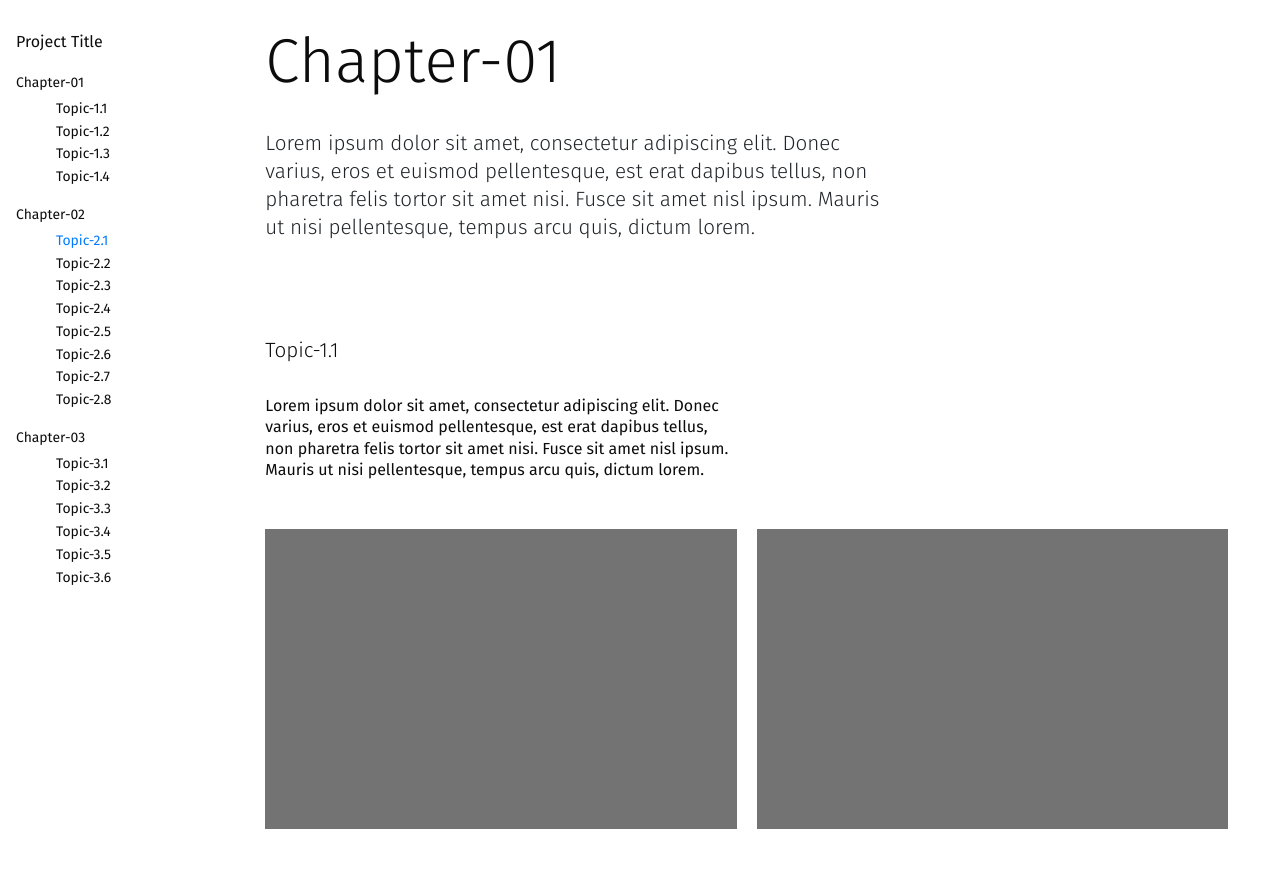
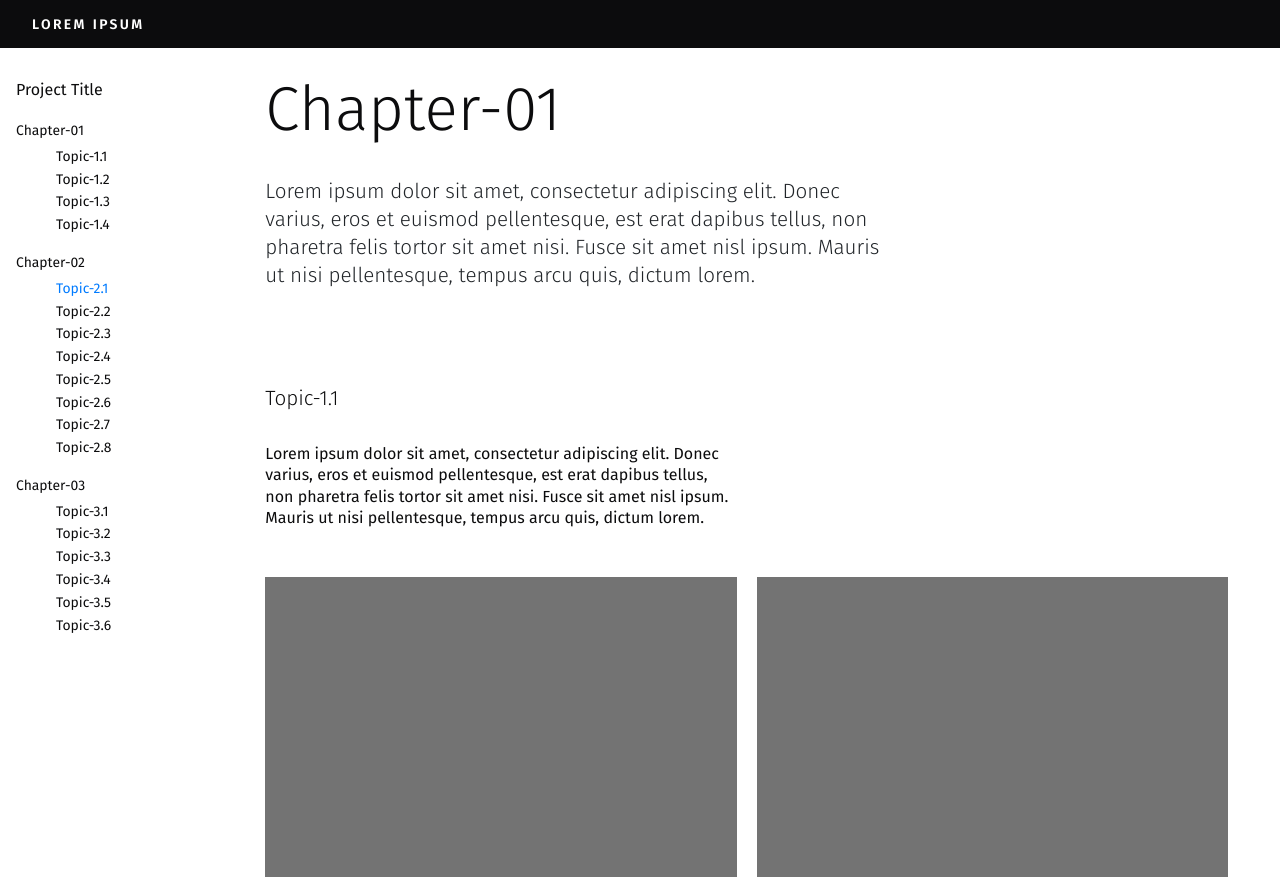
Before and after one commit to bruphil/iot-class, a plain HTML site: page index.html in a window 1280 px wide. Before the commit the page ends 829 px from the top, so only its background shows below. Drawn offline with nearby package versions, Linux system fonts and the light colour scheme.

Commit message:
added main header

```diff
--- a/index.html
+++ b/index.html
@@ -12,7 +12,9 @@
 </head>
 
 <body>
-
+  <div class="main-header">
+      <div class="project-name">LOREM IPSUM</div>
+  </div>
   <section class="all">
   <div class="main-nav">
     <nav class="main-nav__child">
--- a/sass/style.scss
+++ b/sass/style.scss
@@ -45,43 +45,55 @@ $extra-light: 200;
 
 //Typo mixins
 @mixin display (){
+  margin-bottom: 0;
+
   color: $grey-90;
+
   font-size: $display-20;
   font-weight: $extra-light;
-  margin-bottom: 0;
 }
 
 @mixin title-10 (){
+  margin-bottom: 0;
+
   color: $grey-90;
+
   font-size: $title-10;
   font-weight: $medium;
-  margin-bottom: 0;
 }
 
 @mixin title-20 (){
+  margin-bottom: 0;
+
   color: $grey-90;
+
   font-size: $title-20;
   font-weight: $medium;
-  margin-bottom: 0;
 }
 
 @mixin title-30 (){
+  margin-bottom: 0;
+
   color: $grey-90;
+
   font-size: $title-30;
   font-weight: $light;
-  margin-bottom: 0;
 }
 
 @mixin body (){
+  margin-bottom: 0;
+
   color: $grey-90;
+
   font-weight: $normal;
-  margin-bottom: 0;
 }
 
 @mixin caption (){
-  color: $grey-90;
+  margin-bottom: 0;
+
+  color: $grey-50;
+
   font-weight: $normal;
-  margin-bottom: 0;
 }
 
 //Typography class
@@ -110,26 +122,31 @@ h4 {
 
 .body-30 {
   font-size: $body-30;
+
   @include body;
 }
 
 .body-20 {
   font-size: $body-20;
+
   @include body;
 }
 
 .body-10 {
   font-size: $body-10;
+
   @include body;
 }
 
 .caption-30 {
   font-size: $caption-30;
+
   @include caption;
 }
 
 .caption-20 {
   font-size: $caption-20;
+
   @include caption;
 }
 
@@ -138,42 +155,49 @@ h4 {
 @mixin layout-spacing-2xs (){
   height: $layout-2xs;
   //background: $grey-10;
+
   grid-column: 1 / span 8;
 }
 
 @mixin layout-spacing-xs (){
   height: $layout-xs;
   //background: $grey-10;
+
   grid-column: 1 / span 8;
 }
 
 @mixin layout-spacing-sm (){
   height: $layout-sm;
   //background: $grey-10;
+
   grid-column: 1 / span 8;
 }
 
 @mixin layout-spacing-md (){
   height: $layout-md;
   //background: $grey-10;
+
   grid-column: 1 / span 8;
 }
 
 @mixin layout-spacing-lg (){
   height: $layout-lg;
   //background: $grey-10;
+
   grid-column: 1 / span 8;
 }
 
 @mixin layout-spacing-xl (){
   height: $layout-xl;
   //background: $grey-10;
+
   grid-column: 1 / span 8;
 }
 
 @mixin layout-spacing-2xl (){
   height: $layout-2xl;
   //background: $grey-10;
+
   grid-column: 1 / span 8;
 }
 
@@ -210,6 +234,7 @@ h4 {
 
 .all {
   display: grid;
+
   grid-template-columns: 1fr 5fr
 }
 
@@ -220,17 +245,20 @@ h4 {
 
 .main-nav__child {
   position: fixed;
+
   margin-left: 16px;
 }
 
 li {
-  @include body;
-  font-size: $body-10;
-  list-style: none;
   padding-bottom: $spacing-2xs;
 
+  list-style: none;
+
+  font-size: $body-10;
+
+  @include body;
+
 }
-
 
 .chapter-nav {
   //margin-left: 16px;
@@ -238,23 +266,43 @@ li {
 }
 
 //General Stuff
+.main-header{
+  width: 100%;
+  height: 48px;
+
+  background: $grey-90;
+}
+
+.project-name{
+  padding: 16px 0px 8px 32px;
+
+  color: $white;
+  letter-spacing: 0.15rem;
+  font-size: $title-10;
+  font-weight: $bold;
+
+}
 .main-content {
-  margin-top: $layout-xs;
   display: grid;
   justify-content: center;
+
+  margin-top: $layout-xs;
+
   grid-template-columns: 3% repeat(6, 1fr) 3%;
   grid-column-gap: 20px;
 }
 
 .project-title {
+  padding: 0 0 0 0;
+
   grid-column: 2 / span 6;
-  padding: 0 0 0 0;
   @include display;
 }
 
 .intro-txt{
   font-size: $body-30;
   font-weight: $light;
+
   grid-column: 2 / span 4;
 }
 
@@ -262,22 +310,27 @@ li {
 
 //Page Content
 .rectangle1 {
-  grid-column: 2 / span 3;
   width: 100%;
   height: 300px;
+
   background: $grey-50;
+
+  grid-column: 2 / span 3;
 }
 .rectangle2 {
-  grid-column: 5 / span 3;
   width: 100%;
   height: 300px;
+
   background: $grey-50;
+
+  grid-column: 5 / span 3;
 }
 
 .paragraph-1-1 {
+  font-size: $body-20;
+
   grid-column: 2 / span 3;
   @include body;
-  font-size: $body-20;
 }
 
 #go_to_topic-1-1 {
```
Also changed, not shown: sass/style.min.css.
